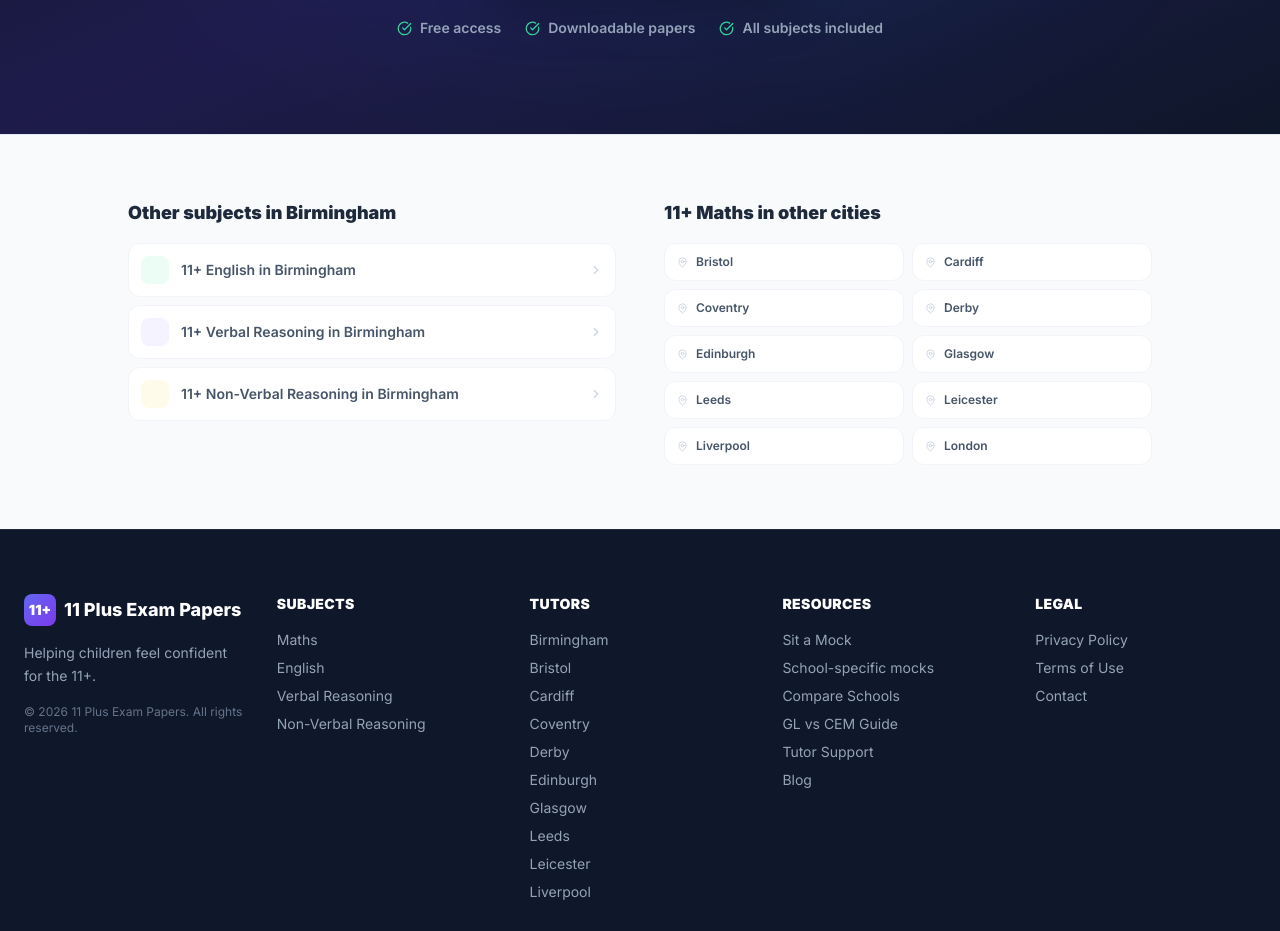
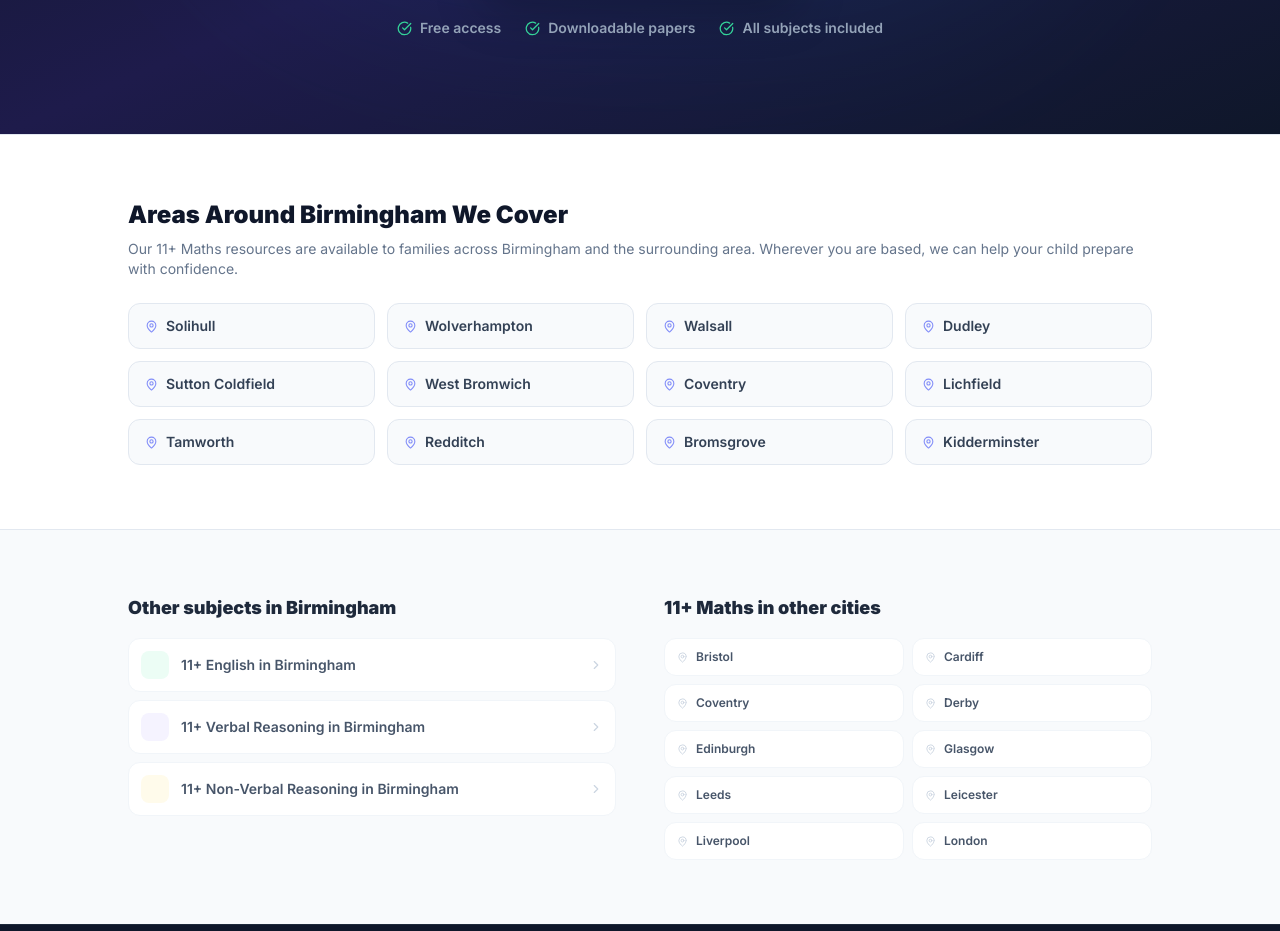
Before and after one commit to vimldn/11plus6, a Next.js app: page /subjects/maths/birmingham in a window 1280 px wide. Shown: the part 2120-3051 px from the top of the page. Built offline with nearby package versions, Linux system fonts and the light colour scheme.

Commit message:
Update SubjectCityPageClient.tsx

```diff
--- a/app/subjects/[subject]/[city]/SubjectCityPageClient.tsx
+++ b/app/subjects/[subject]/[city]/SubjectCityPageClient.tsx
@@ -18,6 +18,7 @@ import {
 } from 'lucide-react';
 import { SiteNav, LeadGenModal } from '@/components/SiteNav';
 import { SiteFooter } from '@/components/SiteFooter';
+import { getCityData } from '@/lib/cityData';
 
 const TOPICS_BY_SUBJECT: Record<string, string[]> = {
   maths: [
@@ -120,6 +121,7 @@ export default function SubjectCityPageClient({
   const [showModal, setShowModal] = useState(false);
   const style = SUBJECT_STYLE[subject.slug] || SUBJECT_STYLE.maths;
   const topics = TOPICS_BY_SUBJECT[subject.slug] || [];
+  const cityData = getCityData(city.slug);
 
   const handleModalSubmit = () => {
     setShowModal(false);
@@ -453,6 +455,31 @@ export default function SubjectCityPageClient({
         </div>
       </section>
 
+      {/* Areas around this city */}
+      {cityData.nearbyAreas.length > 0 && (
+        <section className="py-16 px-4 sm:px-6 bg-white border-t border-slate-200">
+          <div className="max-w-5xl mx-auto">
+            <h2 className="text-2xl font-black text-slate-900 mb-2">
+              Areas Around {city.label} We Cover
+            </h2>
+            <p className="text-slate-500 text-sm mb-6">
+              Our 11+ {subject.label} resources are available to families across {city.label} and the surrounding area. Wherever you are based, we can help your child prepare with confidence.
+            </p>
+            <div className="grid grid-cols-2 sm:grid-cols-3 md:grid-cols-4 gap-3">
+              {cityData.nearbyAreas.map((area) => (
+                <div
+                  key={area}
+                  className="flex items-center gap-2 px-4 py-3 bg-slate-50 border border-slate-200 rounded-xl text-slate-700 text-sm font-semibold"
+                >
+                  <MapPin size={13} className="text-indigo-400 shrink-0" />
+                  {area}
+                </div>
+              ))}
+            </div>
+          </div>
+        </section>
+      )}
+
       <section className="py-16 px-4 sm:px-6 bg-slate-50 border-t border-slate-200">
         <div className="max-w-5xl mx-auto">
           <div className="grid grid-cols-1 md:grid-cols-2 gap-12">
```
